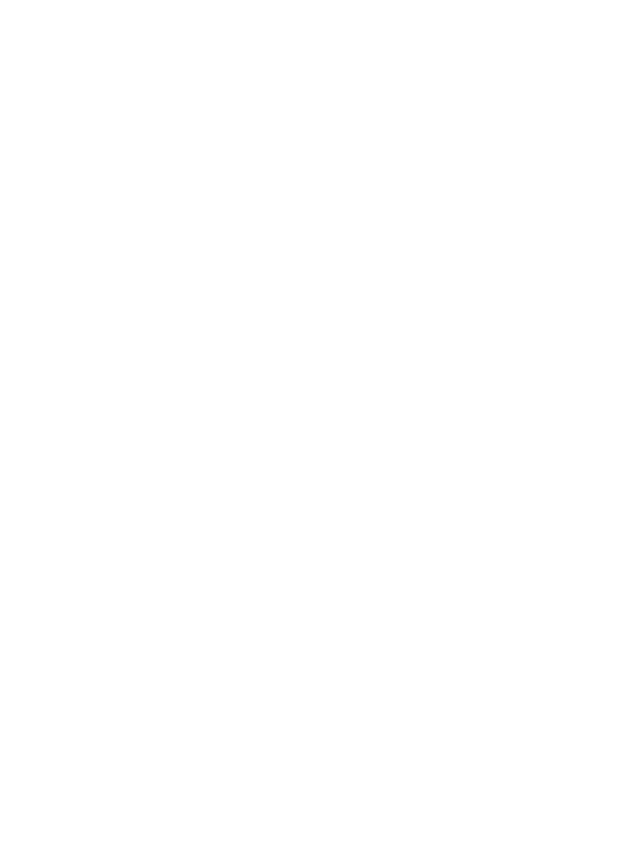
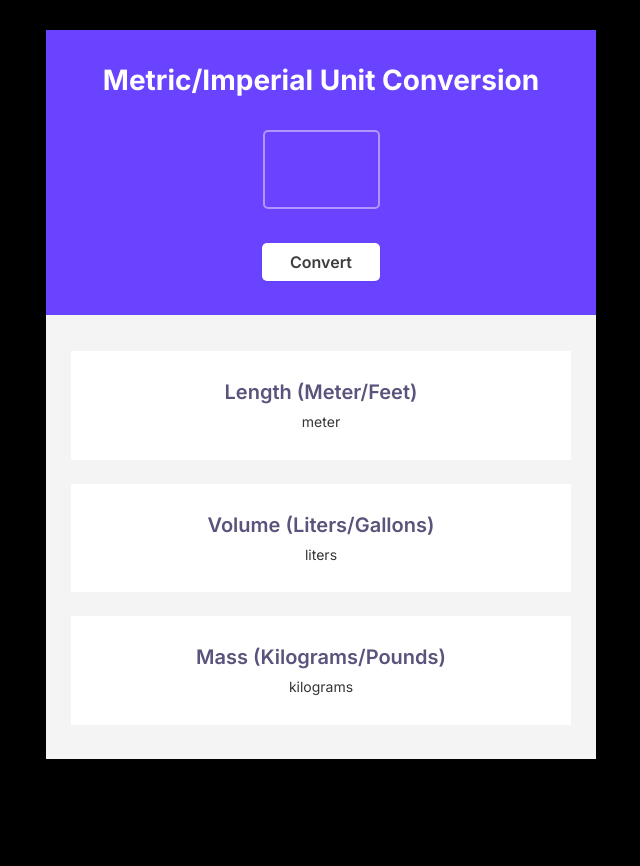
Before and after one commit to ichiomafrancis/Javascript_free_course_from_Scrimba, a website built with Vite: page unitConverter/index.html in a window 1280 px wide. Shown: the whole page, without its empty margins (319-959 px from the left). Before the commit the page ends 800 px from the top, so only its background shows below. Built offline with nearby package versions, Linux system fonts and the light colour scheme.

Commit message:
added some codes to the index.html and index.css files of my unit converter project

```diff
--- a/unitConverter/index.css
+++ b/unitConverter/index.css
@@ -1,8 +1,90 @@
+@import url("https://fonts.googleapis.com/css2?family=Inter:wght@400;500;600;700&display=swap");
+
 * {
   margin: 0;
   padding: 0;
   box-sizing: border-box;
+  font-family: "Inter", sans-serif;
 }
 
 body {
+  background-color: #000;
 }
+
+.main-container {
+  width: 550px;
+  margin: 30px auto;
+  background-color: #f4f4f4;
+  height: 729px;
+}
+
+.input-container {
+  height: 285px;
+  background-color: #6943ff;
+  display: flex;
+  flex-direction: column;
+  justify-content: flex-start;
+  align-items: center;
+}
+
+.output-container {
+  height: 515px;
+  margin: 36px 25px;
+}
+
+.header {
+  font-size: 28px;
+  font-weight: 700;
+  color: #fff;
+  margin: 33px 51px;
+}
+
+#input-el {
+  font-weight: 800;
+  width: 117px;
+  height: 83px;
+  border: 2px solid #b295ff;
+  border-radius: 5px;
+  color: #ffffff;
+  background-color: inherit;
+  outline: none;
+  font-size: 58px;
+  text-align: center;
+}
+
+.btn {
+  font-weight: 600;
+  font-size: 16px;
+  background-color: #fff;
+  color: #3d3d3d;
+  padding: 9px 28px;
+  margin-top: 34px;
+  margin-bottom: 34px;
+  box-shadow: 0px 1px 2px rgba(0, 0, 0, 0.05);
+  border-radius: 5px;
+  border: none;
+}
+
+.output {
+  width: 500px;
+  height: 108.57px;
+  background-color: #fff;
+  margin-bottom: 24px;
+  display: flex;
+  flex-direction: column;
+  justify-content: center;
+  align-items: center;
+}
+
+.title {
+  font-weight: 600;
+  font-size: 20px;
+  color: #5a537b;
+  margin-bottom: 9px;
+}
+
+.display {
+  font-weight: 400;
+  font-size: 14px;
+  color: #353535;
+}
--- a/unitConverter/index.html
+++ b/unitConverter/index.html
@@ -4,14 +4,39 @@
     <meta charset="UTF-8" />
     <meta http-equiv="X-UA-Compatible" content="IE=edge" />
     <meta name="viewport" content="width=device-width, initial-scale=1.0" />
-    <link
+    <!-- <link
       rel="stylesheet"
-      href="https://cdnjs.cloudflare.com/ajax/libs/normalize/8.0.1/normalize.css" />
+      href="https://cdnjs.cloudflare.com/ajax/libs/normalize/8.0.1/normalize.css" /> -->
     <link rel="stylesheet" href="index.css" />
     <title>Unit Converter</title>
   </head>
 
   <body>
+    <!-- This is the main container -->
+    <div class="main-container">
+      <!-- This container houses the input section-->
+      <div class="input-container">
+        <h3 class="header">Metric/Imperial Unit Conversion</h3>
+        <input type="text" id="input-el" />
+        <button id="convert-btn" class="btn">Convert</button>
+      </div>
+
+      <!-- This container houses the output section -->
+      <div class="output-container">
+        <div class="output">
+          <h4 class="title">Length (Meter/Feet)</h4>
+          <p class="display" id="length-el">meter</p>
+        </div>
+        <div class="output">
+          <h4 class="title">Volume (Liters/Gallons)</h4>
+          <p class="display" id="volume-el">liters</p>
+        </div>
+        <div class="output">
+          <h4 class="title">Mass (Kilograms/Pounds)</h4>
+          <p class="display" id="mass-el">kilograms</p>
+        </div>
+      </div>
+    </div>
     <script src="index.js"></script>
   </body>
 </html>
```
